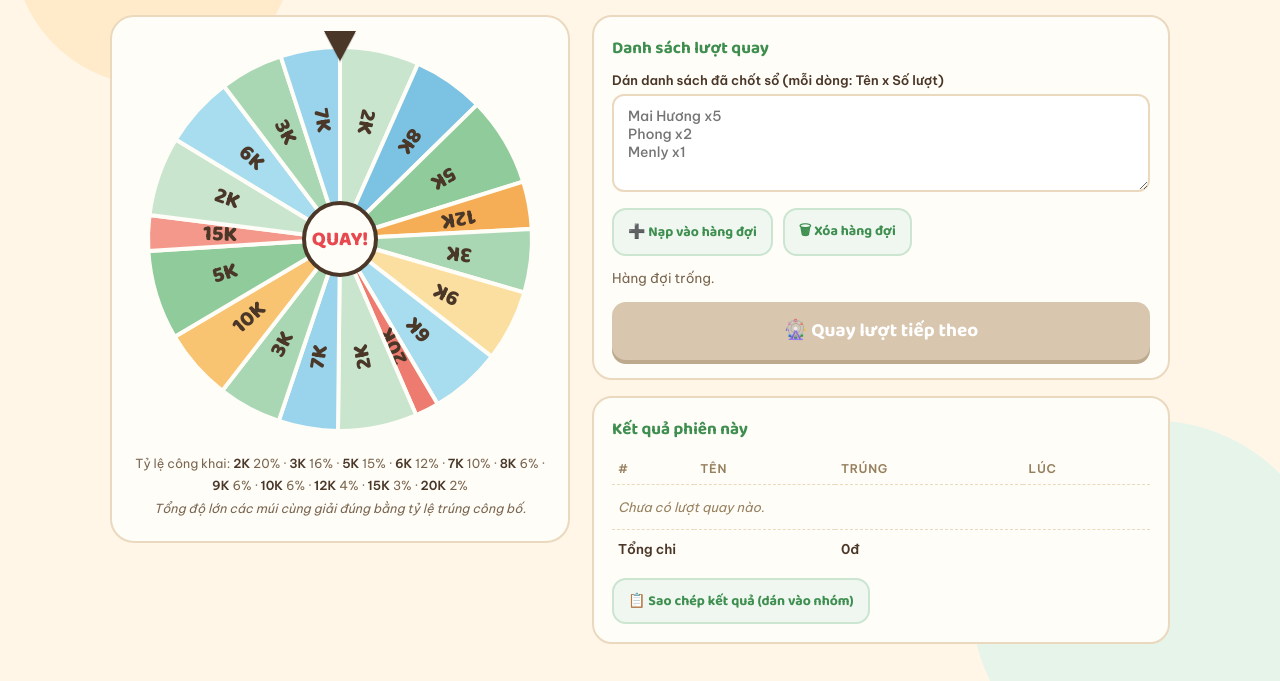
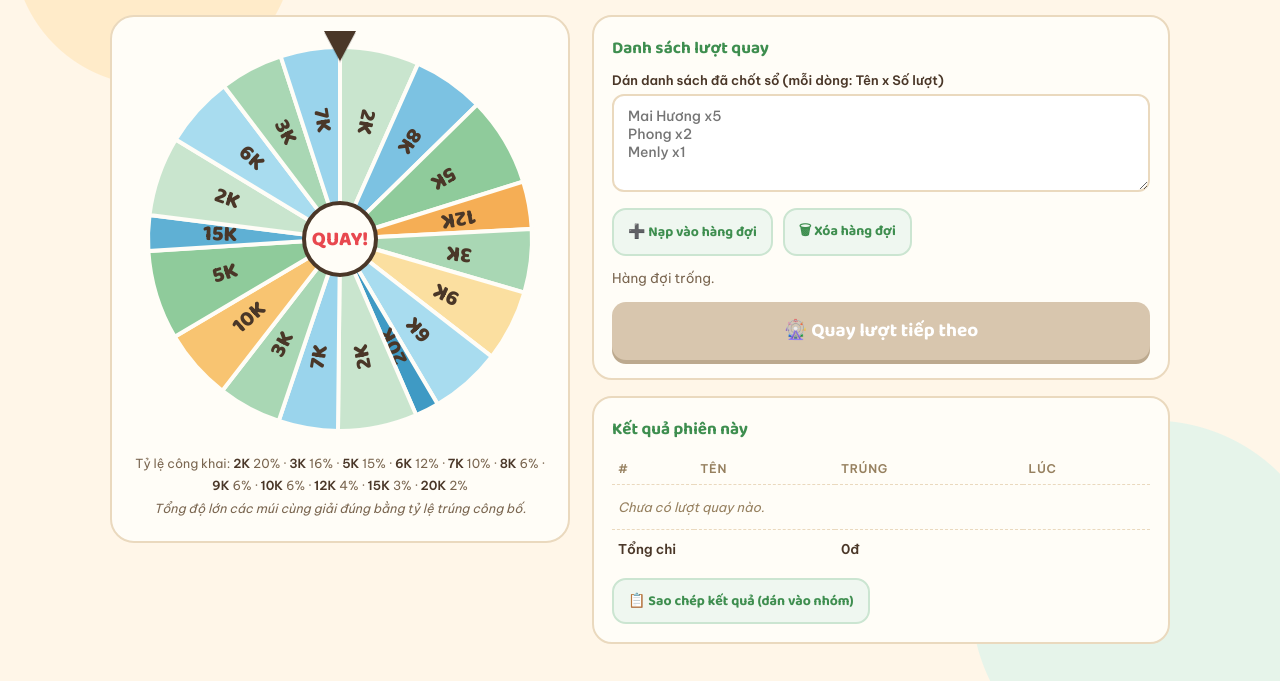
Before and after one commit to thaohochoi-max/vongquay, a plain HTML site: page index.html in a window 1280 px wide. Shown: the part 119-800 px from the top of the page. Drawn offline with Linux system fonts and the light colour scheme.

Commit message:
Doi mau nhan 15K va 20K sang tong xanh

```diff
--- a/index.html
+++ b/index.html
@@ -177,8 +177,8 @@ const PRIZES = [
   { label:'9K',  amount:9000,  weight:6,  color:'#FBDFA0' },
   { label:'10K', amount:10000, weight:6,  color:'#F8C471' },
   { label:'12K', amount:12000, weight:4,  color:'#F5AE55' },
-  { label:'15K', amount:15000, weight:3,  color:'#F4988B' },
-  { label:'20K', amount:20000, weight:2,  color:'#EE7B70' },
+  { label:'15K', amount:15000, weight:3,  color:'#5FB0D4' },
+  { label:'20K', amount:20000, weight:2,  color:'#3F9AC4' },
 ];
 const CHEERS = {
   '2K':'Có lộc là vui! Mời tiếp là có lượt nữa nè.',
```
